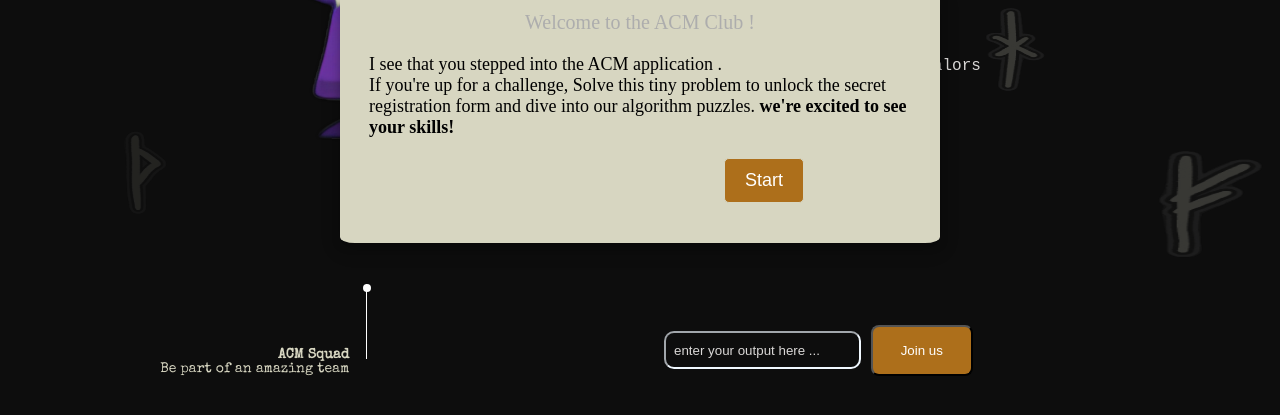
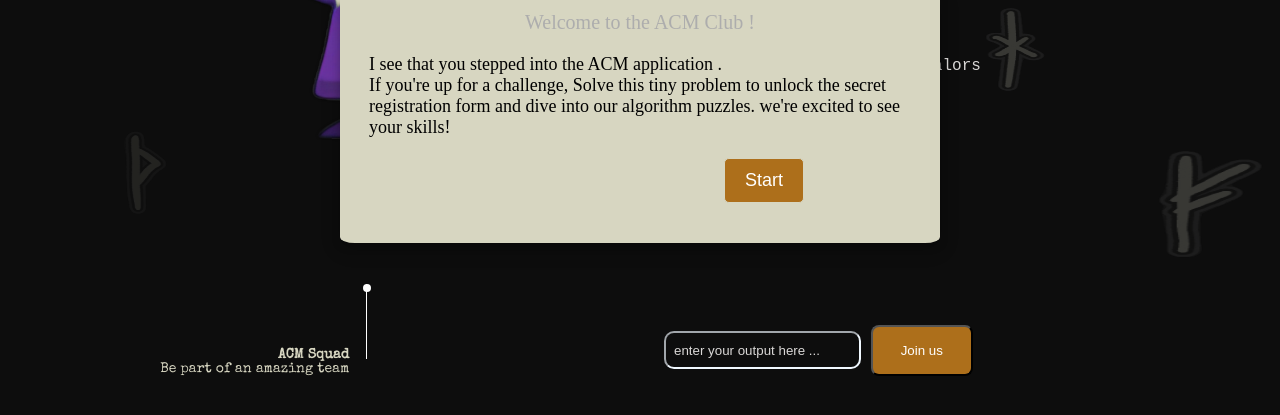
Before and after one commit to Ameur-bellil/puzzle0, a plain HTML site: page index.html in a window 1280 px wide. Shown: the part 323-738 px from the top of the page. Drawn offline with nearby package versions, Linux system fonts and the light colour scheme.

Commit message:
[FIXED]  small fixe

```diff
--- a/index.html
+++ b/index.html
@@ -111,7 +111,7 @@ output = (function1(7))
                     I see that you stepped into the ACM application .
                     <br>If you're up for a challenge,
                     Solve this tiny problem to unlock the secret registration form
-                    and dive into our algorithm puzzles.<b> we're excited to see your skills!</b>
+                    and dive into our algorithm puzzles. we're excited to see your skills!
                     <br>
                 </p>
             </div>
```
Also changed, not shown: stylespage.css (line endings or trailing spaces).
